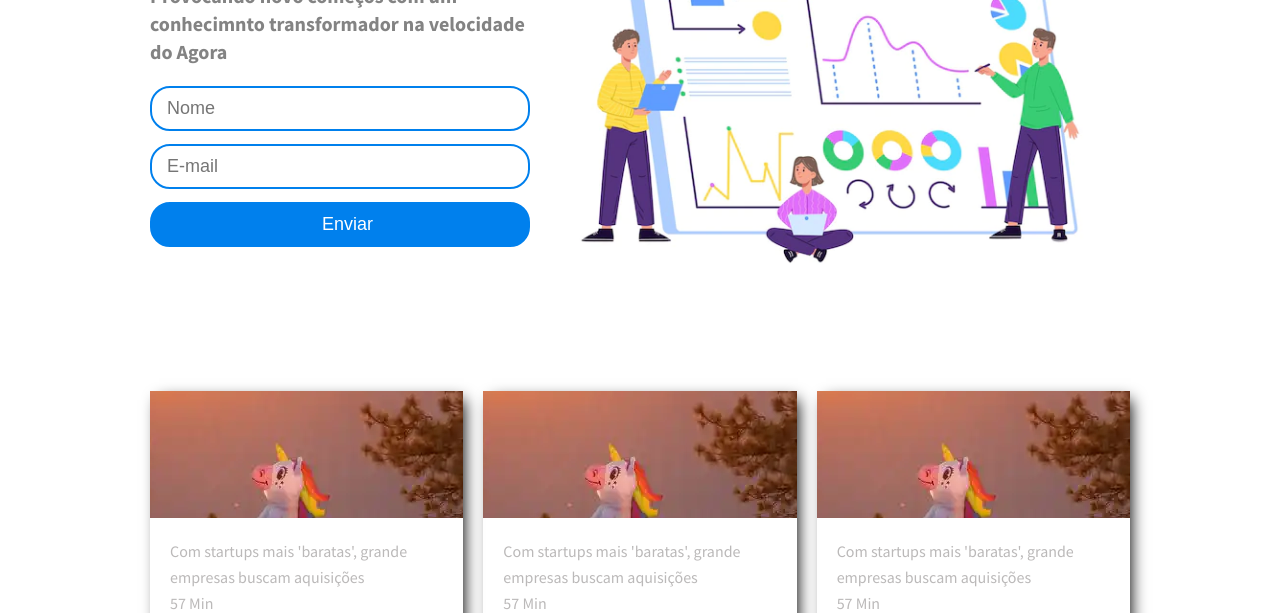
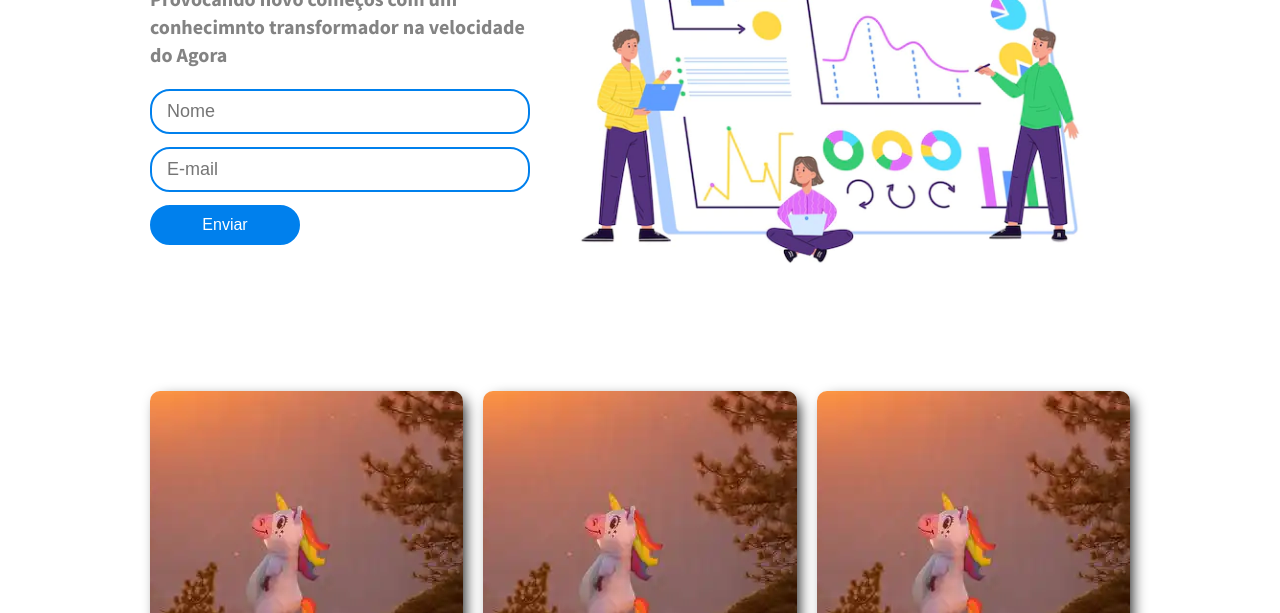
Before and after one commit to fabriciodiniz1/aulao_start, a plain HTML site: page index.html in a window 1280 px wide. Shown: the part 339-952 px from the top of the page. Drawn offline with Linux system fonts and the light colour scheme.

Commit message:
Refina estilo do botão e dos cards

```diff
--- a/css/style.css
+++ b/css/style.css
@@ -14,7 +14,7 @@
 
 
 html,body{
-    height:100vh; /*a altura chega 100% da viewport */
+    /*height:100vh; a altura chega 100% da viewport - retirado para margem de respiro */
     font-family:"Source Sans Pro", 'Times New Roman';
     text-rendering:optimizeLegibility;  /*deixa o texto mais redondinho*/
     -webkit-font-smoothing:antialiased;
@@ -105,10 +105,15 @@
 form [type="submit"]{
     background-color: #0080ed;
     color:white;
+    width:150px;
+    padding-left:0px;
+    font-size:16px;
+    height:40px;
 }
 form [type="submit"]:hover{
     cursor:pointer;
-
+    background-color:rgba(0,128,237,0.75); /*efeito da cor*/
+    transform:translateY(-2px);
 }
 
 main .container-main img{
@@ -116,6 +121,9 @@
 }
 
 /*CARDS*/
+a{
+    text-decoration: none;
+}
 .cards{
     width:90%;
     max-width:980px;
@@ -136,6 +144,7 @@
     cursor:pointer;
     box-shadow: 5px 5px 15px -4px #000000;
     transition: all 0.3s ease 0s;
+    border-radius:10px;
 
 }
 .card:hover{
@@ -146,6 +155,8 @@
     padding-top:40.25%;
     overflow:hidden;
     position:relative; /*relativa a classe pai*/
+    border-radius:10px 10px 0 0; /*arredondado*/
+    height: 225px;
 }
 .image img{
     position:absolute; /*absoluto dentro do contexto, alterar todos os elementos ao redor dele*/
```
